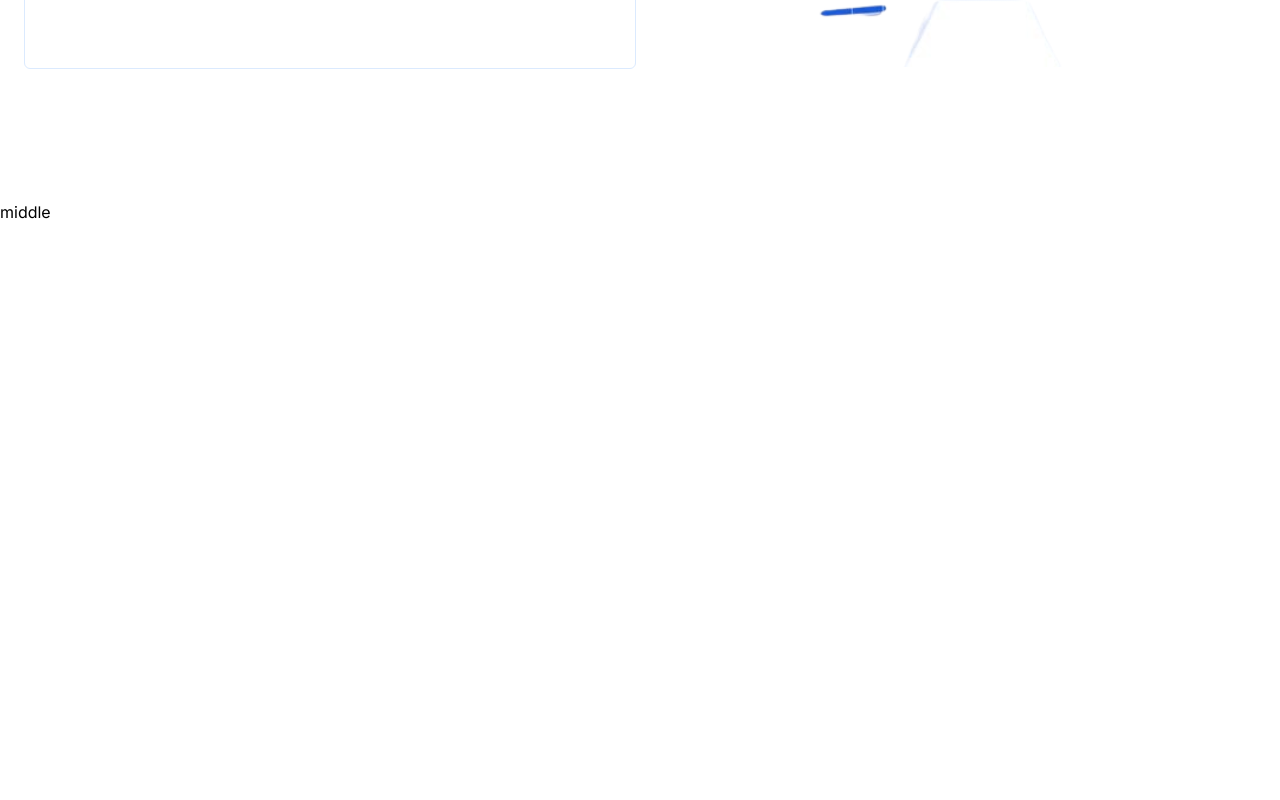
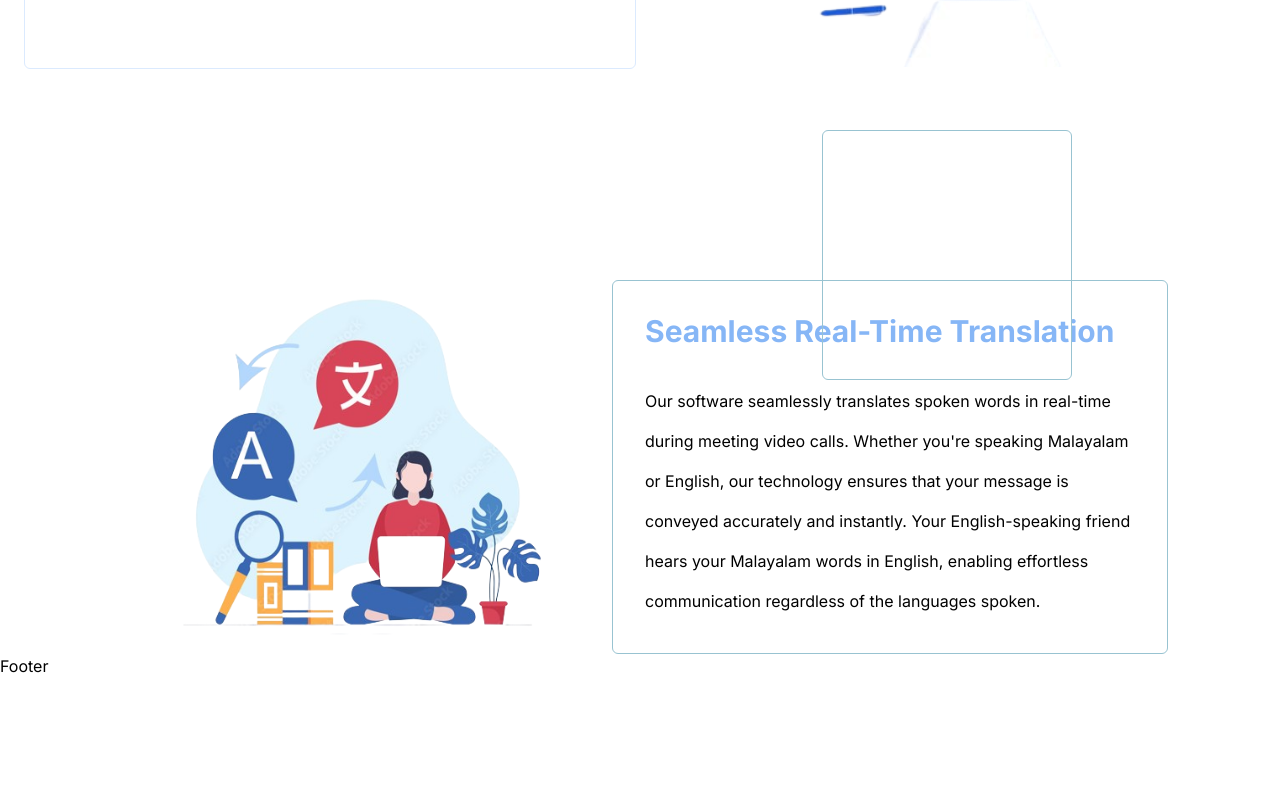
Before and after one commit to alanjohnck/IdeaLab, a Next.js app: page / in a window 1280 px wide. Shown: the part 600-1400 px from the top of the page. Built offline with nearby package versions, Linux system fonts and the light colour scheme.

Commit message:
added frame-2

```diff
--- a/src/app/page.tsx
+++ b/src/app/page.tsx
@@ -1,8 +1,8 @@
 import Image from "next/image";
-
+import middle from "../../public/transcend-middle.png";
 export default function Home() {
   return (
-  <div className="grid grid-row-3 w-screen">
+  <div className="grid grid-row-3 w-screen bg-white">
  {/**frame 1 */}
    <div className="flex flex-col h-screen gap-3 bg-white">
    {/**NAVBAR */}
@@ -33,9 +33,15 @@ export default function Home() {
 
 
    {/**frame 2 */}
-   <div className="h-screen bg-white">
-    <h1 className="text-black">middle</h1>
-
+   <div className="flex flex-col mt-20">
+   <div className="border border-[#98C3D1] w-[250px] h-[250px] rounded-md self-end mx-52 z-10  absolute bottom-0 right-0 mb-[-180px]"></div>
+   <div className="bg-white flex justify-between mx-28 z-0 relative">
+    <Image src={middle} alt="middle image" width={500} height={300}/>
+    <div className="border border-[#98C3D1] w-[670px] h-[220] rounded-md relative">
+      <h4 className="text-[#86B6F6] m-8 text-3xl font-bold">Seamless Real-Time Translation</h4>
+      <p className="text-black m-8 tracking-normal leading-10">Our software seamlessly translates spoken words in real-time during meeting video calls. Whether you're speaking Malayalam or English, our technology ensures that your message is conveyed accurately and instantly. Your English-speaking friend hears your Malayalam words in English, enabling effortless communication regardless of the languages spoken.</p>
+    </div>
+   </div>
    </div>
    {/**frame 2 */}
 
```
Also changed, not shown: public/transcend-middle.png (added).
